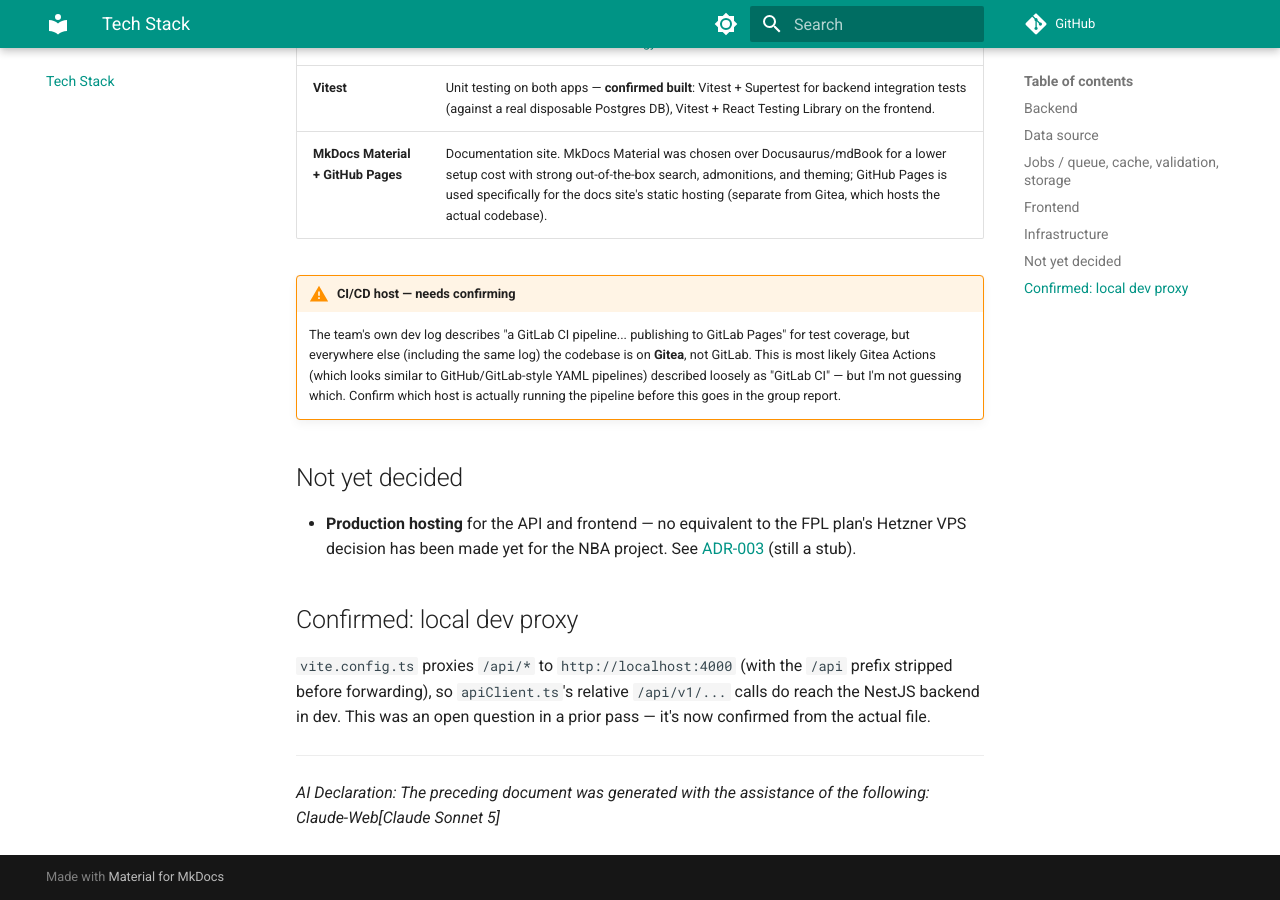
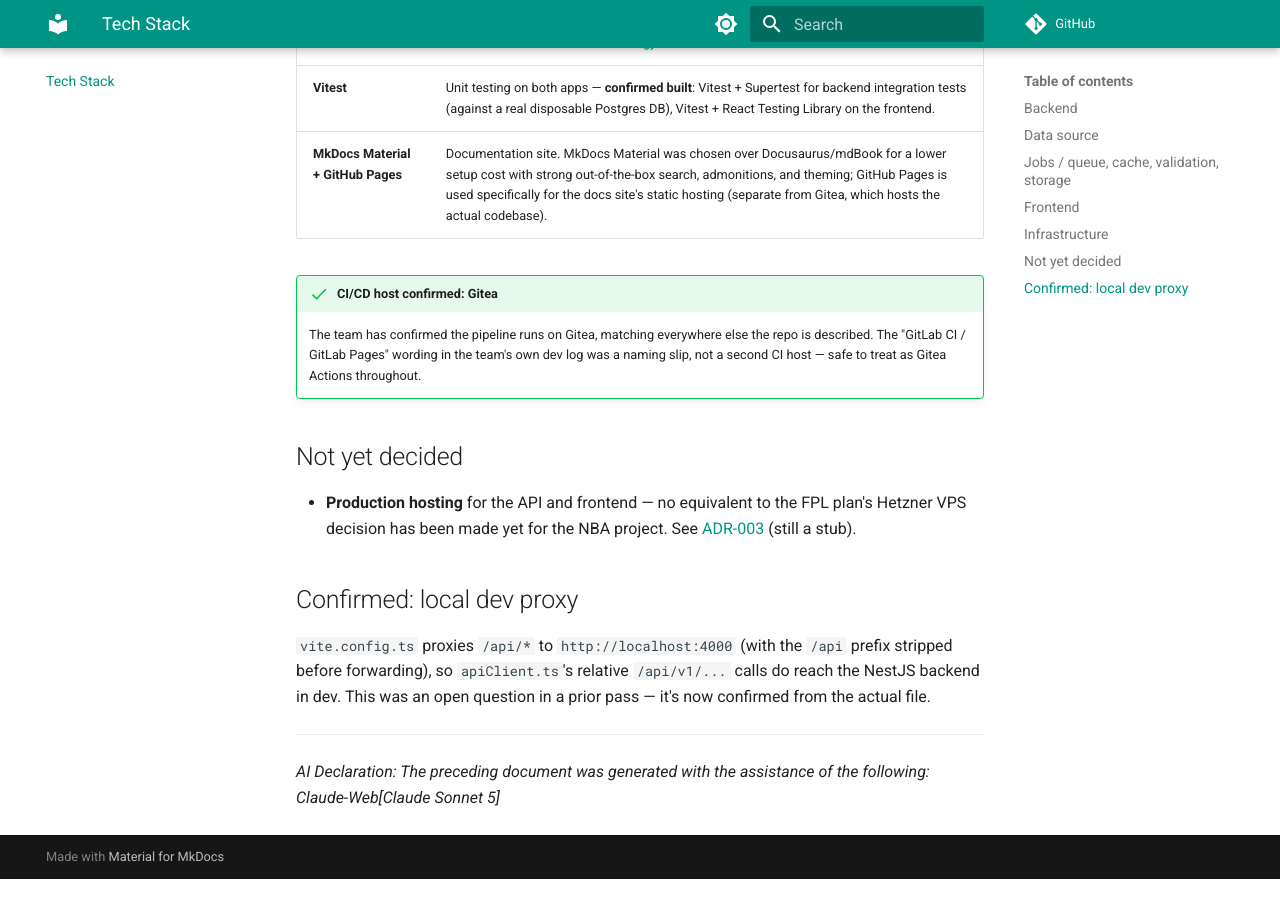
Before and after one commit to Sports-Analytics-Innovation-Platform/Innovation-Documentation-Website, an MkDocs documentation site: the page built from docs/tech-stack.md, in a window 1280 px wide and 900 px high, scrolled down 2930 px. Built offline with MkDocs 1.6.1 and Material for MkDocs 9.7.7, drawn with Linux system fonts in a browser that asks for light colours; comment, search, counter and statistics services are not loaded; after the commit the page ends 3809 px from its top, so only the background shows below that.

Commit message:
docs: confirm Gitea as CI/CD host
Assisted-by: Claude-Web[Claude Sonnet 5]

```diff
--- a/docs/tech-stack.md
+++ b/docs/tech-stack.md
@@ -57,8 +57,8 @@ These four are confirmed decisions (team's stack list) but **not yet built** as
 | **Vitest** | Unit testing on both apps — **confirmed built**: Vitest + Supertest for backend integration tests (against a real disposable Postgres DB), Vitest + React Testing Library on the frontend. |
 | **MkDocs Material + GitHub Pages** | Documentation site. MkDocs Material was chosen over Docusaurus/mdBook for a lower setup cost with strong out-of-the-box search, admonitions, and theming; GitHub Pages is used specifically for the docs site's static hosting (separate from Gitea, which hosts the actual codebase). |
 
-!!! warning "CI/CD host — needs confirming"
-    The team's own dev log describes "a GitLab CI pipeline... publishing to GitLab Pages" for test coverage, but everywhere else (including the same log) the codebase is on **Gitea**, not GitLab. This is most likely Gitea Actions (which looks similar to GitHub/GitLab-style YAML pipelines) described loosely as "GitLab CI" — but I'm not guessing which. Confirm which host is actually running the pipeline before this goes in the group report.
+!!! success "CI/CD host confirmed: Gitea"
+    The team has confirmed the pipeline runs on Gitea, matching everywhere else the repo is described. The "GitLab CI / GitLab Pages" wording in the team's own dev log was a naming slip, not a second CI host — safe to treat as Gitea Actions throughout.
 
 ## Not yet decided
 
```
